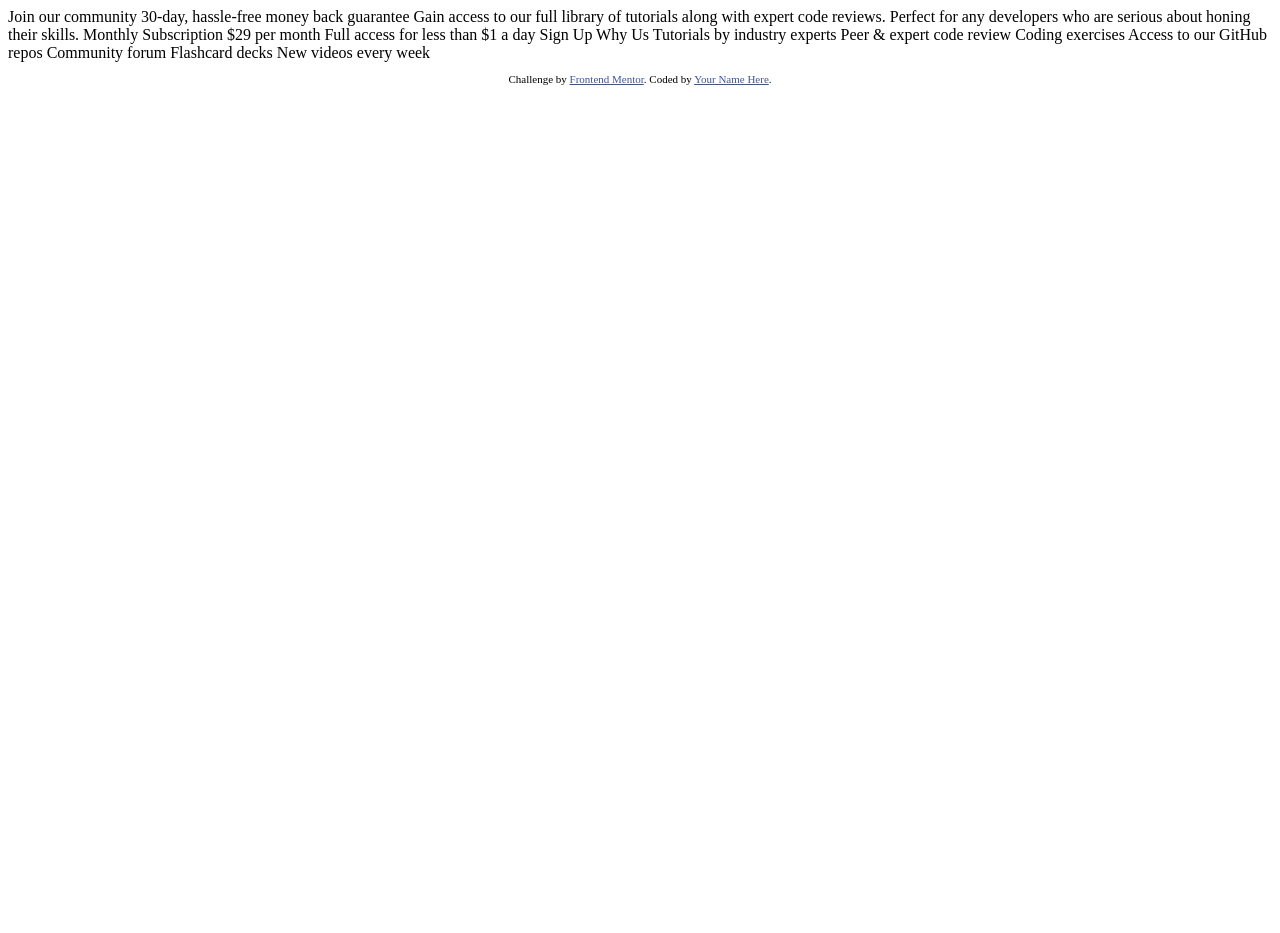
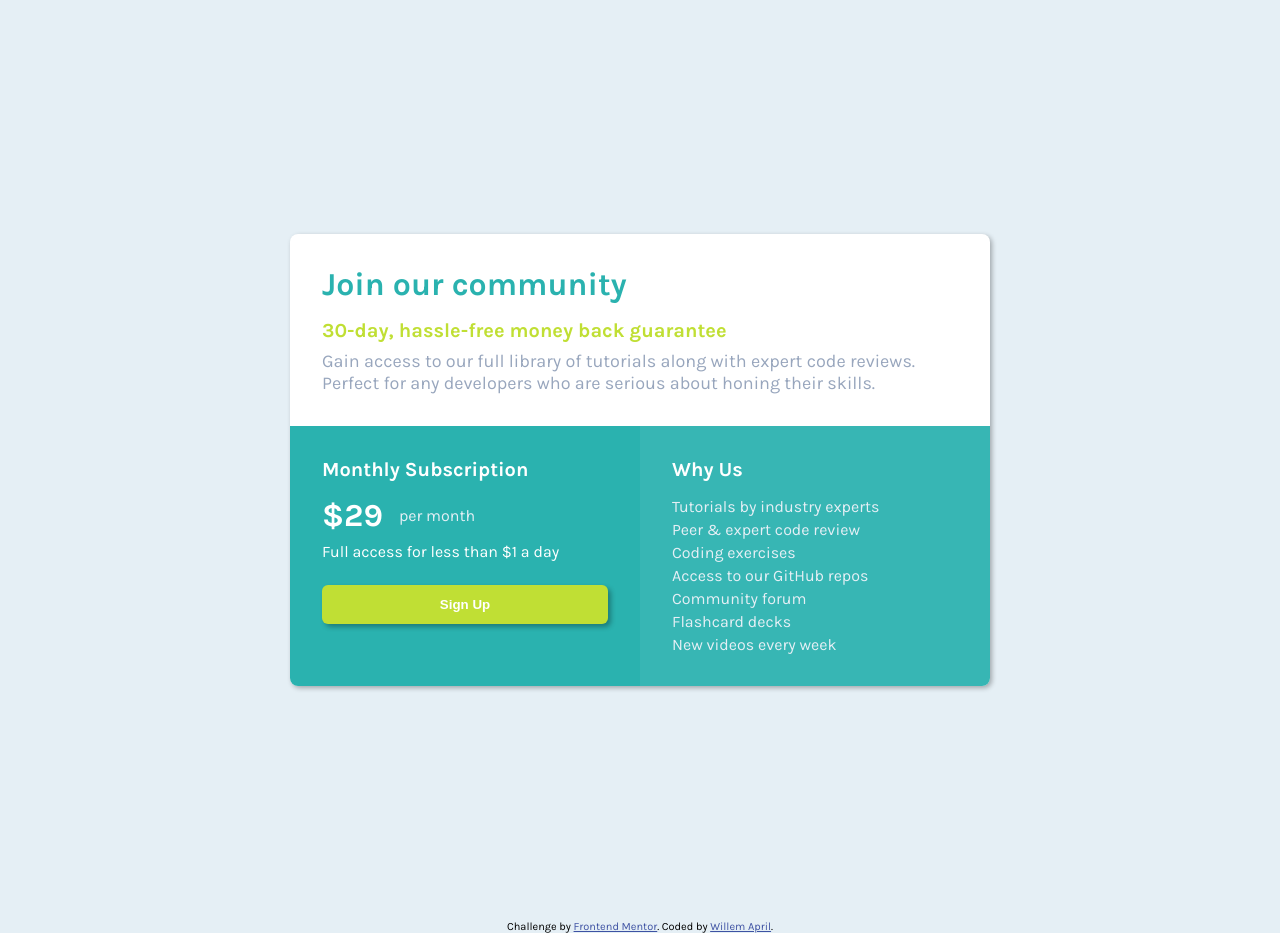
Before and after one commit to Willie3011/Single-price-grid-component, a plain HTML site: page index.html in a window 1280 px wide. Before the commit the page ends 800 px from the top, so only its background shows below. Drawn offline with Linux system fonts and the light colour scheme.

Commit message:
Add styles and update layout for price grid component
Added style.css with custom styles for the single price grid component. Updated index.html to use semantic structure, include the new stylesheet, and improve content layout. Enhanced README.md with detailed project information and removed the template README.

```diff
--- a/index.html
+++ b/index.html
@@ -1,49 +1,77 @@
 <!DOCTYPE html>
 <html lang="en">
   <head>
-  <meta charset="UTF-8">
-  <meta name="viewport" content="width=device-width, initial-scale=1.0"> <!-- displays site properly based on user's device -->
+    <meta charset="UTF-8" />
+    <meta name="viewport" content="width=device-width, initial-scale=1.0" />
+    <!-- displays site properly based on user's device -->
 
-  <link rel="icon" type="image/png" sizes="32x32" href="./images/favicon-32x32.png">
-
+    <link
+      rel="icon"
+      type="image/png"
+      sizes="32x32"
+      href="./images/favicon-32x32.png" />
+    <link rel="stylesheet" href="style.css" />
     <title>Frontend Mentor | Single Price Grid Component</title>
 
     <!-- Feel free to remove these styles or customise in your own stylesheet 👍 -->
     <style>
-    .attribution { font-size: 11px; text-align: center; }
-    .attribution a { color: hsl(228, 45%, 44%); }
+      .attribution {
+        font-size: 11px;
+        text-align: center;
+      }
+      .attribution a {
+        color: hsl(228, 45%, 44%);
+      }
     </style>
   </head>
   <body>
-  Join our community
+    <div class="container">
+      <div class="card">
+        <div class="join">
+          <h1>Join our community</h1>
 
-  30-day, hassle-free money back guarantee
+          <h3>30-day, hassle-free money back guarantee</h3>
 
-  Gain access to our full library of tutorials along with expert code reviews.
-  Perfect for any developers who are serious about honing their skills.
+          <p>
+            Gain access to our full library of tutorials along with expert code
+            reviews. Perfect for any developers who are serious about honing
+            their skills.
+          </p>
+        </div>
+        <div class="content">
+          <div class="monthly">
+            <h3>Monthly Subscription</h3>
+            <span>
+              &dollar;29
+              <p>per month</p>
+            </span>
 
-  Monthly Subscription
+            <p>Full access for less than &dollar;1 a day</p>
 
-  &dollar;29 per month
+            <button>Sign Up</button>
+          </div>
+          <div class="why-us">
+            <h3>Why Us</h3>
 
-  Full access for less than &dollar;1 a day
-
-  Sign Up
-
-  Why Us
-
-  Tutorials by industry experts
-  Peer &amp; expert code review
-  Coding exercises
-  Access to our GitHub repos
-  Community forum
-  Flashcard decks
-  New videos every week
-
+            <ul>
+              <li>Tutorials by industry experts</li>
+              <li>Peer &amp; expert code review</li>
+              <li>Coding exercises</li>
+              <li>Access to our GitHub repos</li>
+              <li>Community forum</li>
+              <li>Flashcard decks</li>
+              <li>New videos every week</li>
+            </ul>
+          </div>
+        </div>
+      </div>
+    </div>
     <footer>
       <p class="attribution">
-      Challenge by <a href="https://www.frontendmentor.io?ref=challenge" target="_blank">Frontend Mentor</a>.
-      Coded by <a href="#">Your Name Here</a>.
+        Challenge by
+        <a href="https://www.frontendmentor.io?ref=challenge" target="_blank"
+          >Frontend Mentor</a
+        >. Coded by <a href="#">Willem April</a>.
       </p>
     </footer>
   </body>
--- /dev/null
+++ b/style.css
@@ -0,0 +1,171 @@
+@import url("https://fonts.googleapis.com/css2?family=Karla:ital,wght@0,200..800;1,200..800&display=swap");
+
+*,
+*::before,
+*::after {
+  padding: 0;
+  margin: 0;
+  box-sizing: border-box;
+}
+
+:root {
+  --cyan-clr: #2ab2af;
+  --bright-yellow-clr: #c0df34;
+  --light-gray-clr: #e5eff5;
+  --grayish-blue: #98a6bd;
+  --light-cyan: #37b6b4;
+  --light-weight: 400;
+  --bold-weight: 700;
+  --font-family: "Karla";
+}
+
+body {
+  font-size: 16px;
+  background-color: var(--light-gray-clr);
+  width: 100%;
+  height: 100vh;
+  font-family: var(--font-family);
+}
+
+.container {
+  width: 100%;
+  max-width: 1440px;
+  margin: 100px auto;
+  height: 90%;
+  display: flex;
+  align-items: center;
+  justify-content: center;
+}
+
+.card {
+  width: 700px;
+  height: auto;
+  background-color: #fff;
+  border-radius: 8px;
+  display: flex;
+  flex-direction: column;
+  overflow: hidden;
+  box-shadow: 2px 2px 5px 0px rgba(0, 0, 0, 0.3);
+}
+
+.join {
+  width: 100%;
+  padding: 32px;
+  flex: 1;
+}
+
+.join h1 {
+  font-size: 32px;
+  font-weight: var(--bold-weight);
+  color: var(--cyan-clr);
+  margin-bottom: 16px;
+}
+
+.join h3 {
+  font-size: 20px;
+  color: var(--bright-yellow-clr);
+  margin-bottom: 8px;
+}
+
+.join p {
+  font-size: 18px;
+  font-weight: var(--light-weight);
+  color: var(--grayish-blue);
+}
+
+.content {
+  flex: 1;
+  display: flex;
+  flex-direction: row;
+}
+
+.monthly {
+  width: 50%;
+  background-color: var(--cyan-clr);
+  padding: 32px;
+  color: white;
+}
+
+.monthly h3,
+.why-us h3 {
+  font-size: 20px;
+  margin-bottom: 16px;
+  color: #fff;
+}
+
+.monthly span {
+  font-size: 32px;
+  font-weight: var(--bold-weight);
+  color: #fff;
+  display: flex;
+  align-items: center;
+  gap: 16px;
+}
+
+.monthly span p {
+  font-size: 16px;
+  color: var(--light-gray-clr);
+  font-weight: var(--light-weight);
+}
+
+.monthly p {
+  margin: 8px 0;
+  font-weight: var(--light-weight);
+}
+
+.monthly button {
+  margin-top: 16px;
+  background-color: var(--bright-yellow-clr);
+  color: #fff;
+  outline: none;
+  border: none;
+  width: 100%;
+  padding: 12px 24px;
+  border-radius: 6px;
+  font-weight: var(--bold-weight);
+  box-shadow: 3px 3px 5px rgba(0, 0, 0, 0.3);
+  cursor: pointer;
+  transition: all 0.3s ease-in-out;
+}
+
+.monthly button:hover {
+  background-color: var(--light-gray-clr);
+  color: #000;
+}
+
+.why-us {
+  width: 50%;
+  background-color: var(--light-cyan);
+  padding: 32px;
+}
+
+.why-us ul {
+  list-style: none;
+  display: flex;
+  flex-direction: column;
+  gap: 4px;
+  color: var(--light-gray-clr);
+  font-weight: var(--light-weight);
+}
+
+@media screen and (max-width: 600px) {
+  .container {
+    height: auto;
+    padding: 16px;
+  }
+
+  .content {
+    flex-direction: column;
+  }
+
+  .monthly,
+  .why-us {
+    width: 100%;
+  }
+
+  .join h3,
+  .monthly h3,
+  .why-us h3 {
+    font-size: 18px;
+  }
+}
```
Also changed, not shown: 2 other files. Lines whose indentation alone changed are shown as unchanged.
